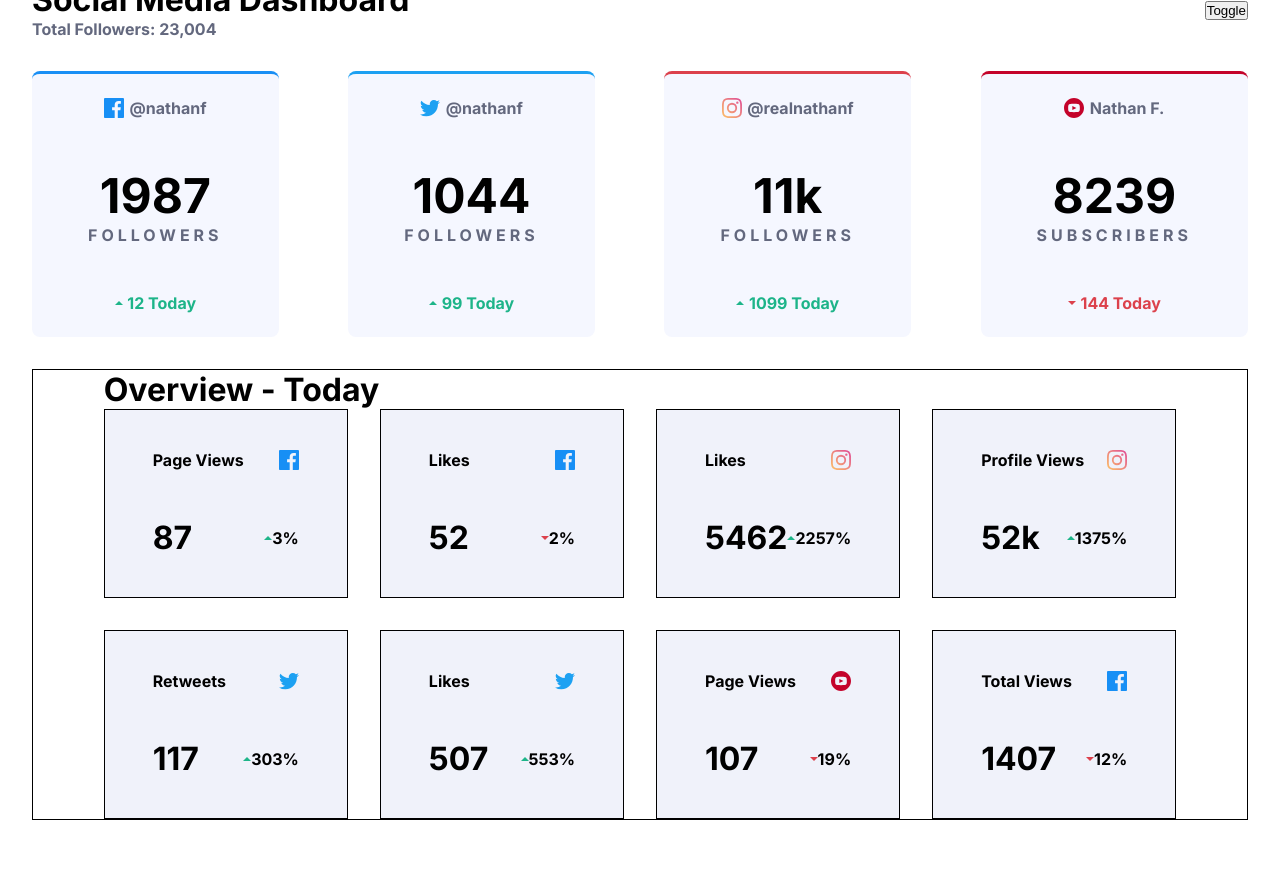
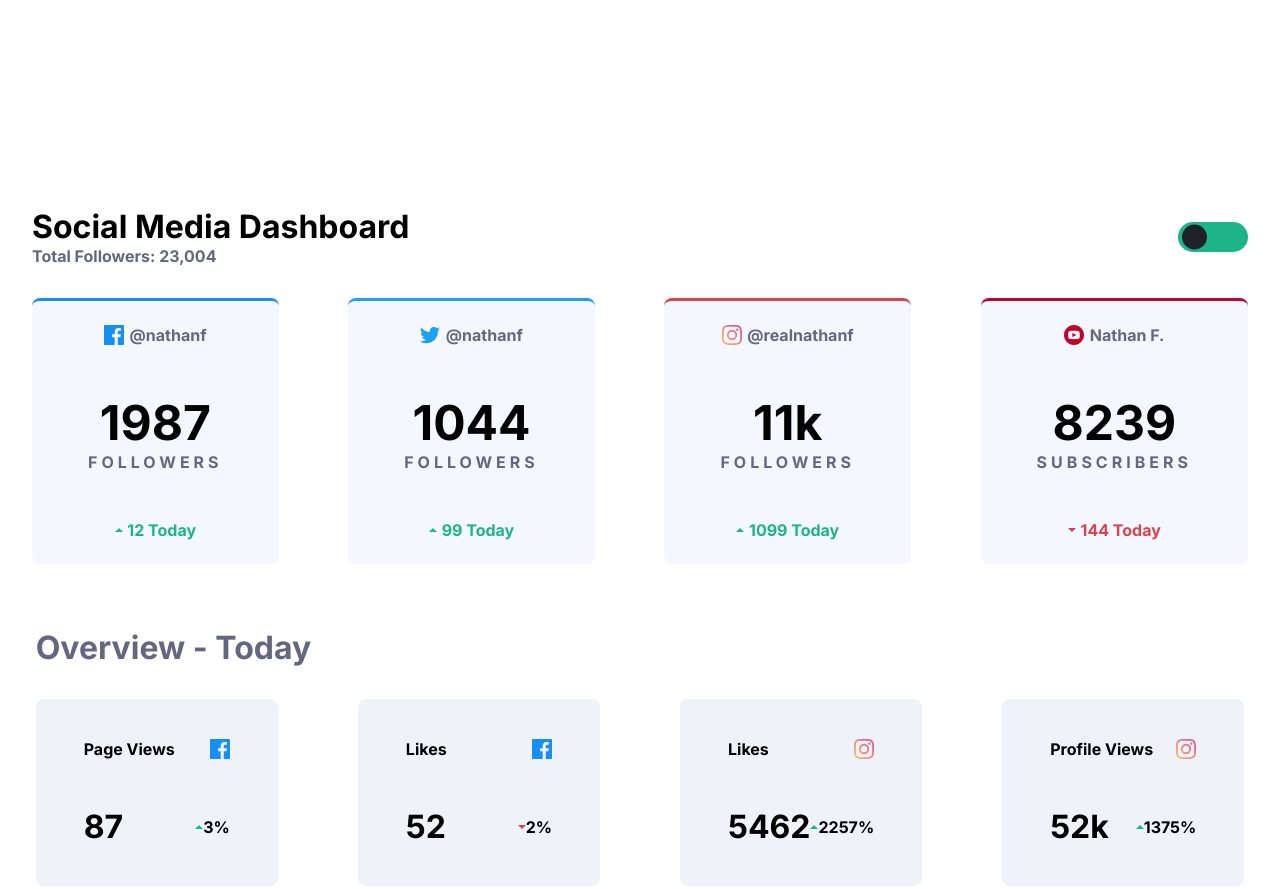
Before and after one commit to Aayush895/Social-Media-Dashboard-Switcher, a plain HTML site: page index.html in a window 1280 px wide. Shown: the top 889 px of the page. Before the commit the page ends 836 px from the top, so only its background shows below. Drawn offline with Linux system fonts and the light colour scheme.

Commit message:
Done with overview component and toggle button component

```diff
--- a/index.html
+++ b/index.html
@@ -19,7 +19,7 @@
           <p>Total Followers: 23,004</p>
         </div>
         <div id="toggle-btn">
-          <button>Toggle</button>
+          <div id="toggler"></div>
         </div>
       </header>
 
@@ -100,10 +100,11 @@
       </div>
 
       <div id="overview-container">
-        <div>
+        <div id="overview-subcontainer">
         <header class="header-container">
           <h1>Overview - Today</h1>
         </header>
+
         <div id="overviews">
 
           <div class="overview overview-1">
@@ -223,5 +224,7 @@
     </div>
   </div>
   </main>
+
+  <script src="script.js"></script>
 </body>
 </html>
--- /dev/null
+++ b/script.js
@@ -0,0 +1,13 @@
+const slider = document.getElementById('toggler');
+let isClicked = false;
+
+slider.addEventListener('click', () => {
+  isClicked = !isClicked;
+
+  if(isClicked) {
+    slider.style.left = "60%";
+  } else {
+    slider.style.left = "5%";
+  }
+
+});
--- a/styles.css
+++ b/styles.css
@@ -27,7 +27,7 @@ body {
 }
 
 main {
-  height: 100vh;
+  height: 170vh;
   display: flex;
   justify-content: center;
   align-items: center;
@@ -83,6 +83,28 @@ header {
   border-color: var(--YouTube);
 }
 
+#toggle-btn {
+  width: 70px;
+  height: 30px;
+  background-color: var(--Lime-Green);
+  border-radius: 1rem;
+  position: relative;
+  z-index: 0;
+}
+
+#toggler {
+  width: 25px;
+  height: 25px;
+  z-index: 3;
+  position: absolute;
+  top: 50%;
+  left: 5%;
+  transform: translateY(-50%);
+  border-radius: 50%;
+  background-color: var(--Very-Dark-Blue);
+  transition: 0.5s ease-in-out;
+}
+
 .account {
   display: flex;
   align-items: center;
@@ -129,26 +151,27 @@ header {
 
 #overview-container {
   display: flex;
-  justify-content: space-around;
+  justify-content: center;
   align-items: center;
-  flex-direction: column;
-  border: 1px solid;
+  margin-top: 2rem;
 }
 
 .header-container {
   text-align: left;
+  margin-bottom: 2rem;
+  color: var(--Dark-Grayish-Blue);
 }
 
 #overviews {
   display: grid;
   grid-template-columns: repeat(4, 2fr);
-  grid-gap: 2rem;
+  grid-gap: 5rem;
 }
 
 .overview {
-  border: 1px solid;
   padding: 2.5rem 3rem;
   background-color: var(--Light-Grayish-Blue);
+  border-radius: 0.5rem;
 }
 
 .overview > .header {
```
